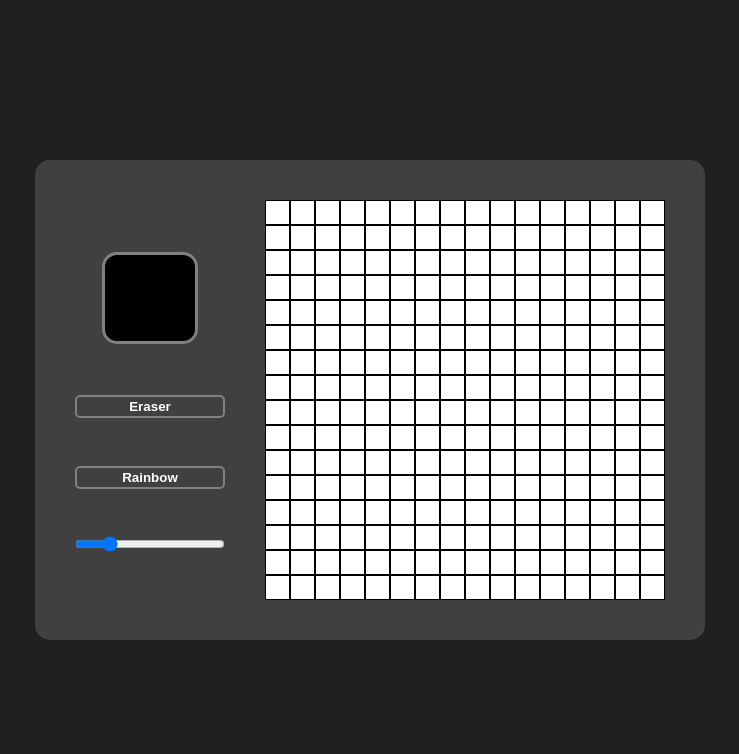
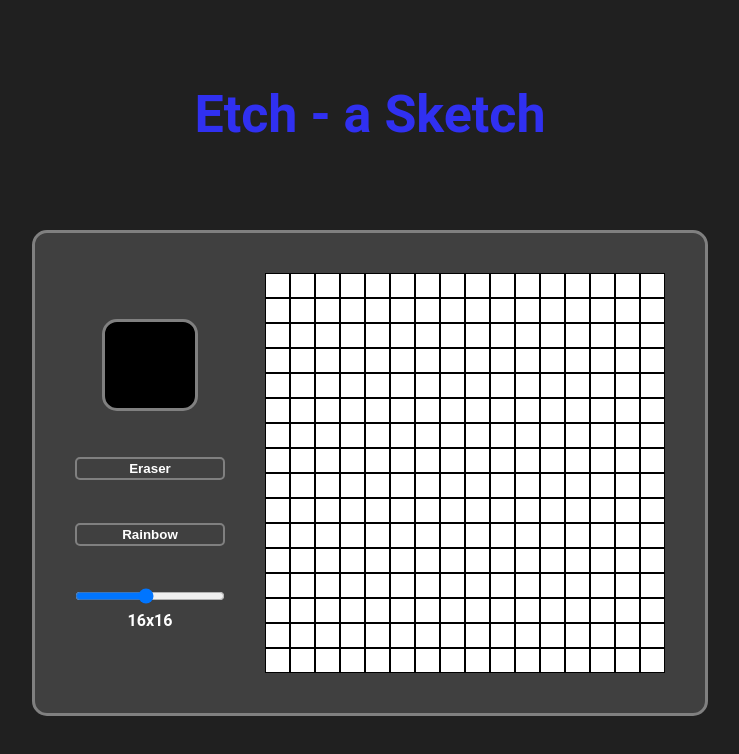
Before and after one commit to michalciberej/etch-a-sketch, a plain HTML site: page index.html in a window 1280 px wide. Shown: the whole page, without its empty margins (270-1009 px from the left). Drawn offline with Linux system fonts and the light colour scheme.

Commit message:
Polish Ui, make 32x32 as max

```diff
--- a/index.html
+++ b/index.html
@@ -8,12 +8,14 @@
     <link rel="stylesheet" href="./styles.css">
 </head>
 <body>
+    <h1>Etch - a Sketch</h1>
     <div id="container">
         <div id="leftContainer">
             <input id="inputColor" type="color" value="#fff">
             <button id="eraser">Eraser</button>
             <button id="colorRainbow">Rainbow</button>
-            <input id="slider" type="range" min="4" max="64" value="16" step="1">
+            <input id="slider" type="range" min="2" max="32" value="16" step="1">
+            <label for="slider" id="label"></label>
         </div>
         <div id="mainContainer"></div>
     </div>
--- a/script.js
+++ b/script.js
@@ -3,6 +3,7 @@ const inputColor = document.querySelector("#inputColor");
 const eraser = document.querySelector("#eraser");
 const rainbowColor = document.querySelector("#colorRainbow");
 const inputSlider = document.querySelector("#slider");
+const labelSlider = document.querySelector("#label")
 let colorSelect = "black";
 let color = "black";
 let sliderValue = 16;
@@ -17,6 +18,8 @@ function generateRainbow() {
 eraser.addEventListener("click", () => {
     color = "white";
     colorSelect = "white";
+    eraser.classList.toggle("active");
+    rainbowColor.classList.remove("active");
   })
 
 inputColor.addEventListener("input", () => {
@@ -25,8 +28,14 @@ inputColor.addEventListener("input", () => {
 })
 
 rainbowColor.addEventListener("click", () =>
-    colorSelect = "rainbow");
+    {colorSelect = "rainbow";
+    rainbowColor.classList.toggle("active");
+    eraser.classList.remove("active");
+  });
 
+function updateLabel() {
+    labelSlider.textContent = sliderValue + "x" + sliderValue
+}
 
 //CREATE GRID
 
@@ -34,6 +43,7 @@ rainbowColor.addEventListener("click", () =>
 inputSlider.addEventListener("input", () => {
     sliderValue = inputSlider.value;
     generateSquares(sliderValue, sliderValue);
+    updateLabel();
 })
 
 function generateSquares(sliderValue, sliderValue) {
@@ -96,3 +106,4 @@ mainContainer.addEventListener("mouseup", (event) => {
 )
 
 generateSquares(16, 16);
+updateLabel();
--- a/styles.css
+++ b/styles.css
@@ -11,11 +11,17 @@ html {
 body {
     display: flex;
     align-items: center;
-    justify-content: center;
+    justify-content: space-evenly;
     background: #202020;
+    flex-direction: column;
     width: 100vw;
     height: 100vh;
   }
+
+h1 {
+  font-size: 52px;
+  color: rgb(48, 48, 241);
+}
 
   #container {
     display: flex;
@@ -25,6 +31,7 @@ body {
     background-color: #404040;
     padding: 40px;
     border-radius: 15px;
+    border: 3px solid #808080;
   }
 
   #mainContainer {
@@ -33,7 +40,6 @@ body {
     display: flex;
     flex-wrap: wrap;
     align-content: flex-start;
-    background: #fff;
     box-sizing: content-box;
     overflow: hidden;
   }
@@ -47,8 +53,9 @@ body {
   }
 
   div > div > div {
-    background: transparent;
+    background: white;
     border: 1px solid black;
+
   }
 
   #inputColor {
@@ -85,3 +92,13 @@ body {
   .active {
     background: #606060;
   }
+
+  #label {
+    color: white;
+    justify-self: end;
+    font-weight: 600;
+  }
+
+  #slider {
+    margin: 0 0 -35px 0;
+  }
```
